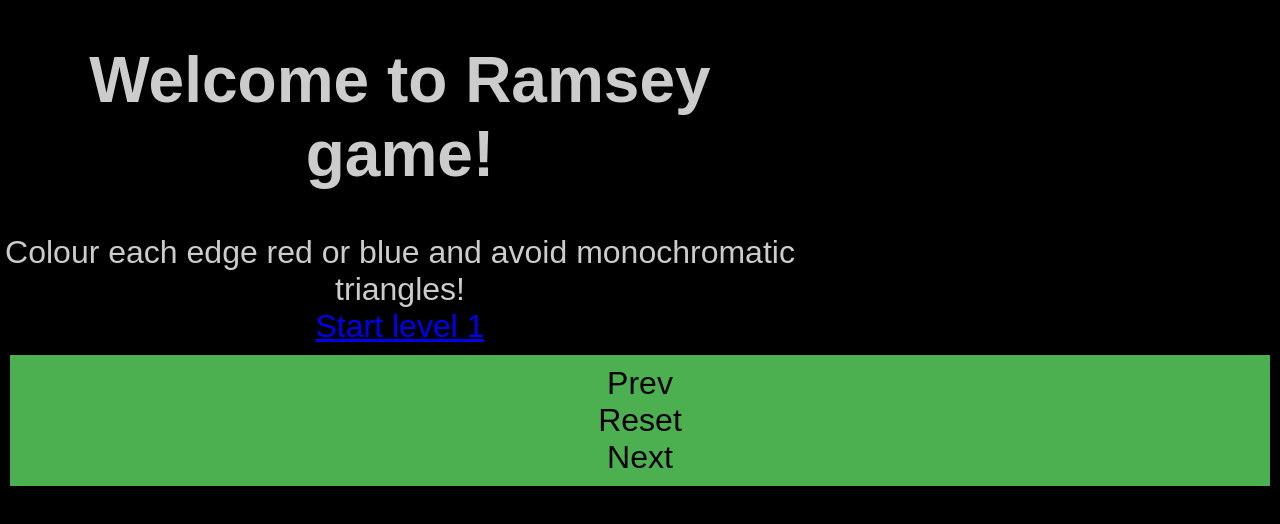
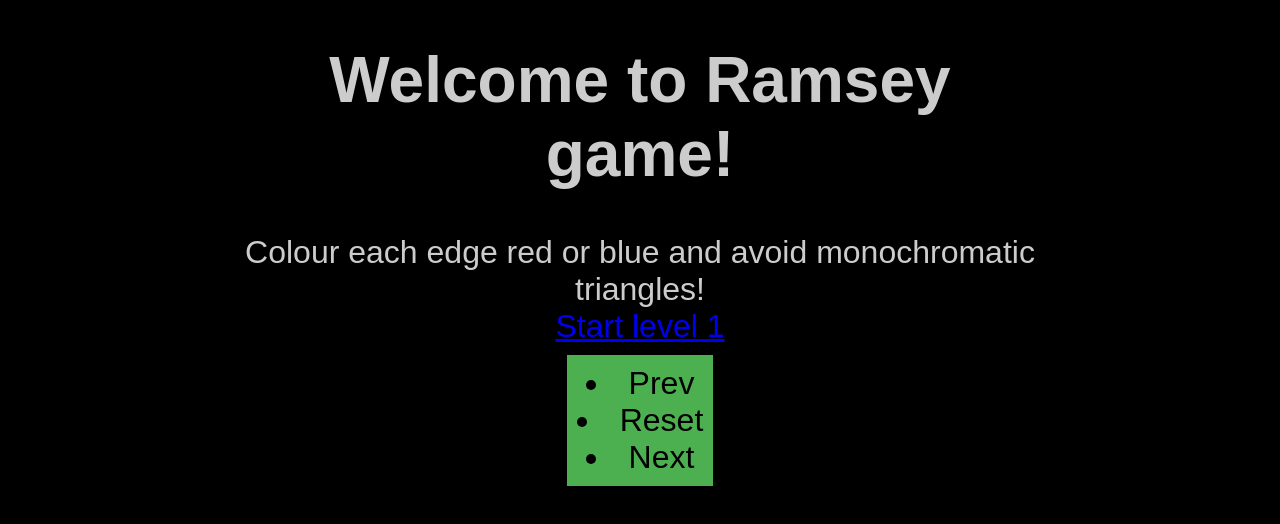
Before and after one commit to Peyro/RamseyGame, a plain HTML site: page index.html in a window 1280 px wide. Drawn offline with nearby package versions, Linux system fonts and the light colour scheme.

Commit message:
Update index.html

```diff
--- a/index.html
+++ b/index.html
@@ -7,8 +7,9 @@
   <meta name="viewport" content="width=device-width, initial-scale=1.0">
   <style>
     body { margin: 0;
-      /*display: flex;
-      flex-direction: column;*/
+      display: flex;
+      flex-direction: column;
+      align-items: center;
       background-color: black;
       font-family: Arial, Helvetica, sans-serif;
       font-size: 2em;
@@ -47,11 +48,11 @@
 <div id="leveltext"></div>
 <svg id="svg"></svg>
 
-<ul class="nav">
+<div id="Buttons" class="nav">
   <li>Prev</li>
   <li>Reset</li>
   <li>Next</li>
-</ul>
+</div>
 
 <script>
  // get level number from url
```
